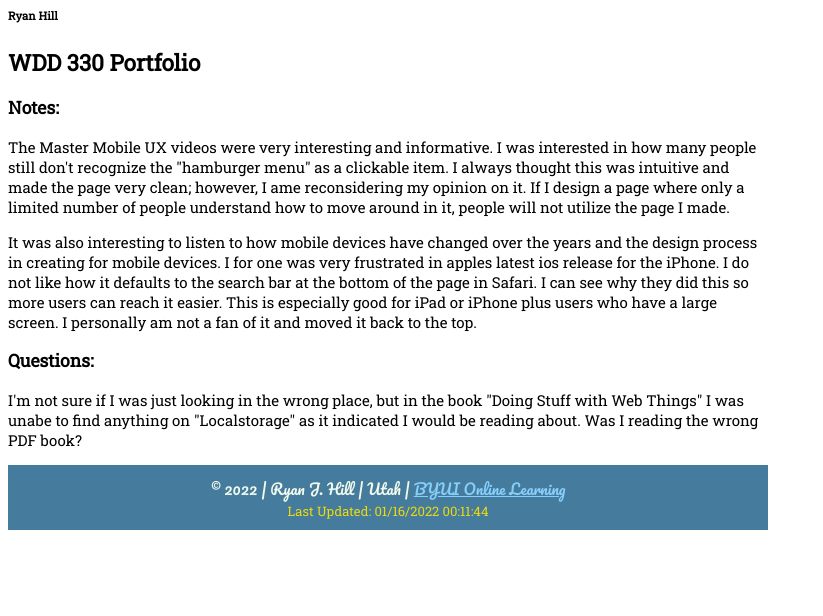
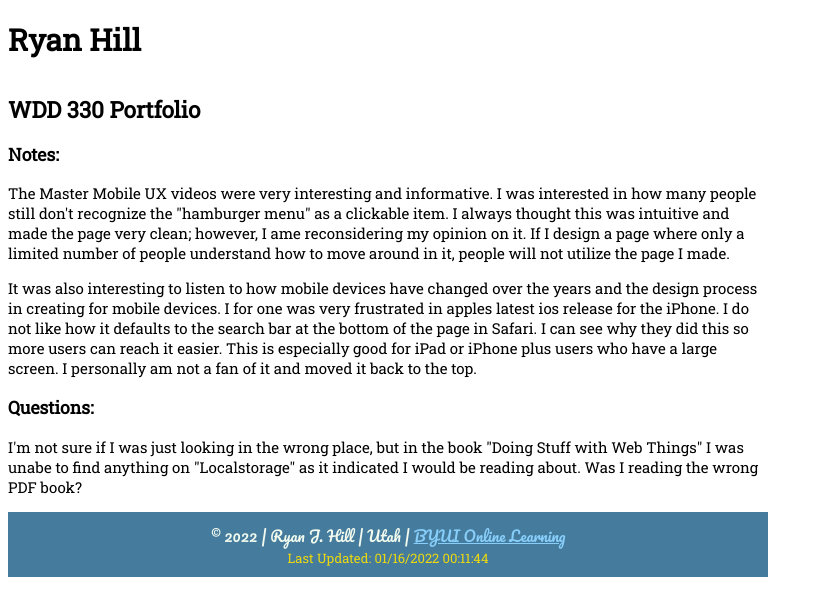
Before and after one commit to xjjeepster/WDD330_Portfolio, a plain HTML site: page week1/week1.html in a window 1280 px wide. Shown: the whole page, without its empty margins (0-823 px from the left). Drawn offline with Linux system fonts and the light colour scheme; a web font is replaced by a local one.

Commit message:
fix styles

```diff
--- a/css/styles.css
+++ b/css/styles.css
@@ -14,7 +14,7 @@ footer {
 }
 
 h1 {
-    font-size: .75em;
+    font-size: 2em;
     padding-bottom: .5em;
 }
 
```
Also changed, not shown: index.html (+0 -1 lines).
